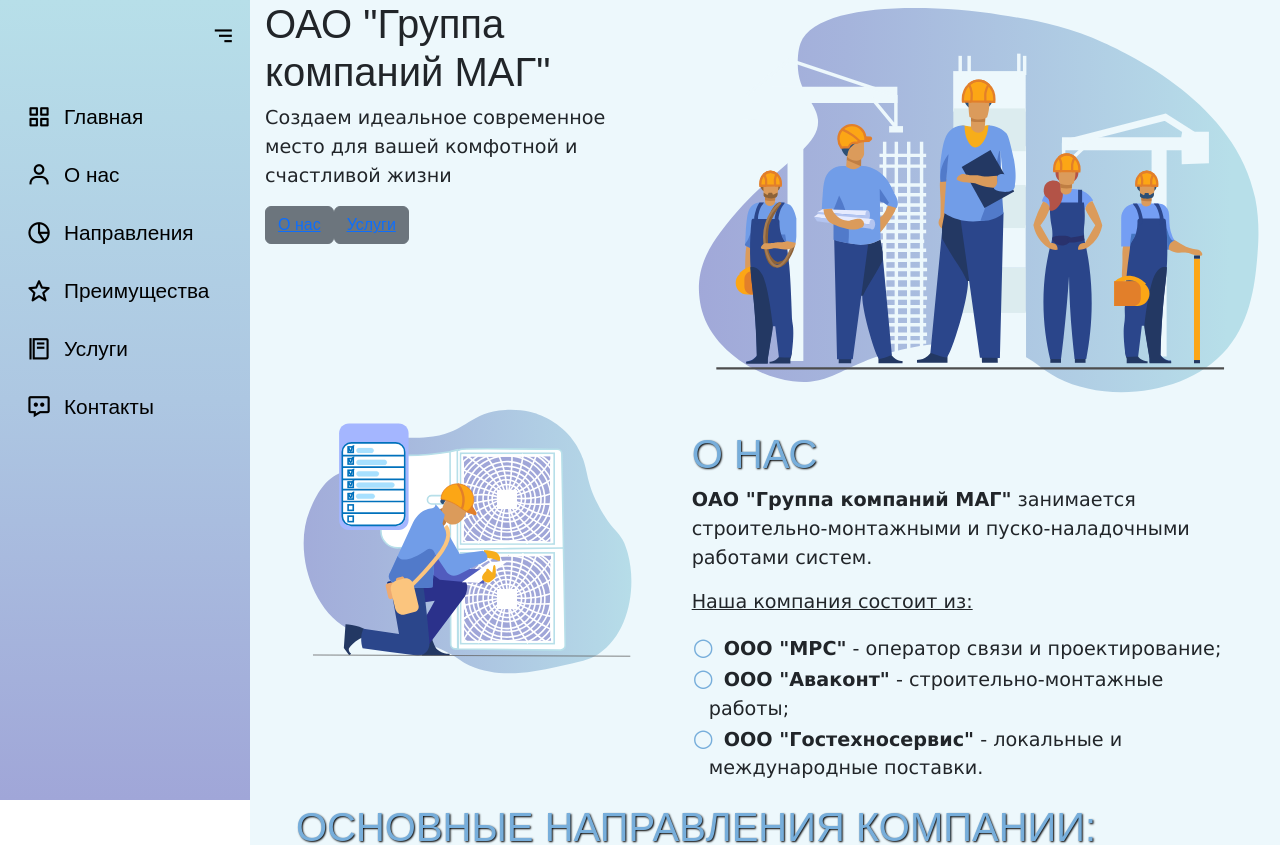
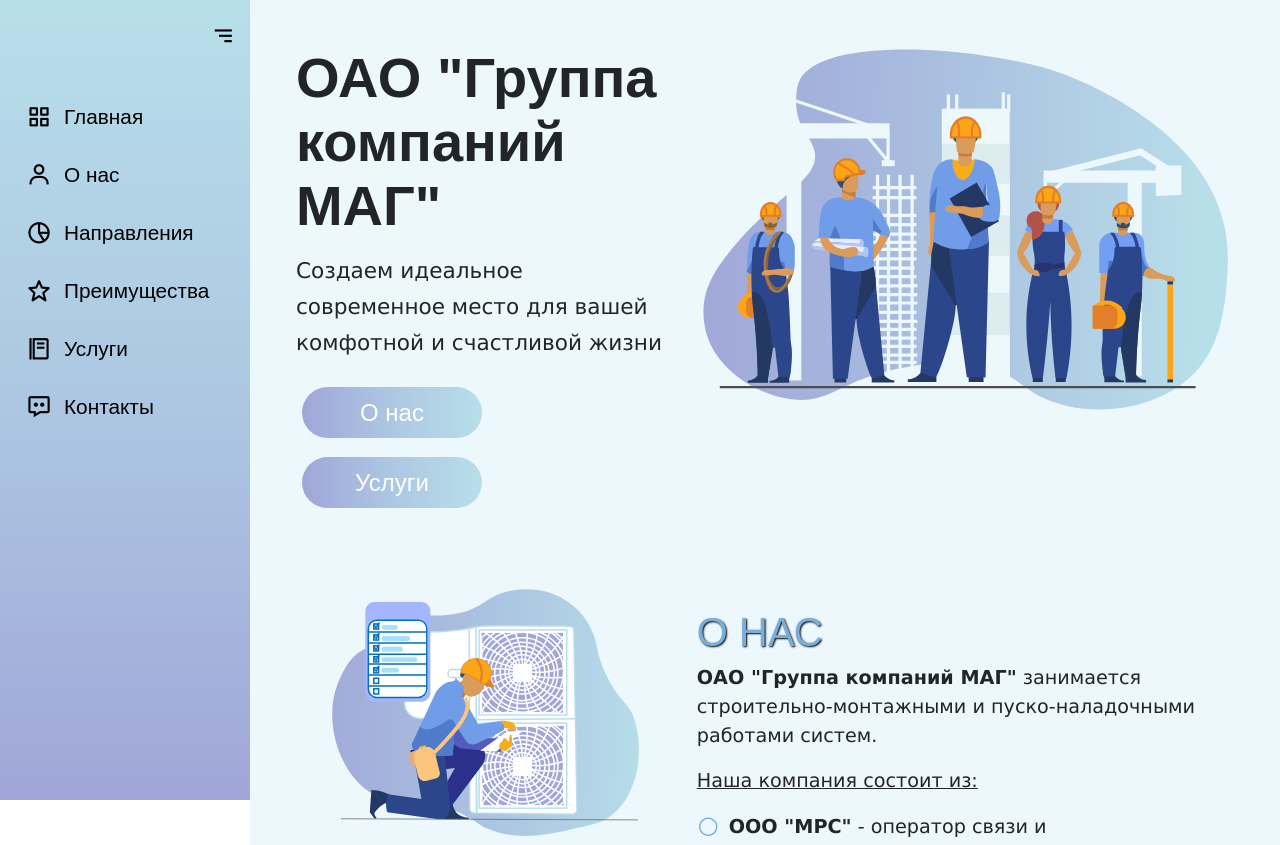
Before and after one commit to AnigalHub/GroupOfCompaniesMAG, a Vue app: page / in a window 1280 px wide. Shown: the top 845 px of the page. Built offline with nearby package versions, Linux system fonts and the light colour scheme; a web font is replaced by a local one.

Commit message:
добавлены общие стили по всем компонентам + стили по #Home

```diff
--- a/src/App.vue
+++ b/src/App.vue
@@ -49,17 +49,12 @@
     padding-right: 15px !important;
     padding-left: 15px !important;
 }
-*{
-    margin: 0;
-    padding: 0;
-    box-sizing: border-box;
-}
-button{
-    cursor: pointer;
-    appearance: none;
-    border: none;
-    outline: none;
-    background: none;
+h1{
+    margin-top: 4%;
+    font-size: 3.5rem;
+    line-height: 4rem;
+    width: 110%;
+    font-weight: 600;
 }
 h2{
     text-transform: uppercase;
@@ -71,12 +66,79 @@
     text-shadow: .5px .5px .8px #000;
     color: #77AEDB;
 }
-b,u, p,li,.text{
+b, u, p, li, .text{
     font-size: 1.2rem;
     line-height: 1.8rem;
+}
+b, u, p, li, .text, button{
     font-family: Verdana,Geneva,sans-serif,"websafe";
 }
 button{
-    font-family: Verdana,Geneva,sans-serif,"websafe";
+    font-size: 1.5rem;
+    border-radius: 30px;
+    background: linear-gradient(to left, #b7dfe9,#adc7e2, #a0a6d8);
+    a{
+        color:white;
+        text-decoration: none;
+    }
 }
+#Home, #About, #Directions, #Advantages, #Employees, #Services, #Contacts{
+    padding: 3%;
+}
+#Home{
+    h1{
+        margin-top: 4%;
+        font-size: 3.5rem;
+        line-height: 4rem;
+        width: 110%;
+        font-weight: 600;
+    }
+    p{
+        margin: 4% 0;
+        font-size: 1.35rem;
+        line-height: 2.25rem;
+    }
+    button{
+        width: 48%;
+        margin: 3% 1.5%;
+        padding: 2%;
+        font-size: 1.5rem;
+        border-radius: 30px;
+        border: none;
+        &:last-child{
+            margin-top: 2%;
+        }
+    }
+    svg{
+        margin-top: 2%;
+        width: 100%;
+    }
+}
+#Directions{
+        padding: 0 3% 4%;
+        .wrapper {
+            display: flex;
+            flex-wrap: wrap;
+            div{
+                width: 100%;
+                margin: 0 auto 1%;
+            }
+        }
+        ul {
+            padding: 0 2%;
+            margin-bottom: 0 !important;
+            list-style: none !important;
+        }
+        li:before {
+            padding-right:10px;
+            margin-left: -3%;
+            font-size: 2rem;
+            color: #77AEDB;
+            content: "\2727";
+        }
+        li:hover:before {
+            color: #337AB7;
+            content: "\2726";
+        }
+    }
 </style>
```
